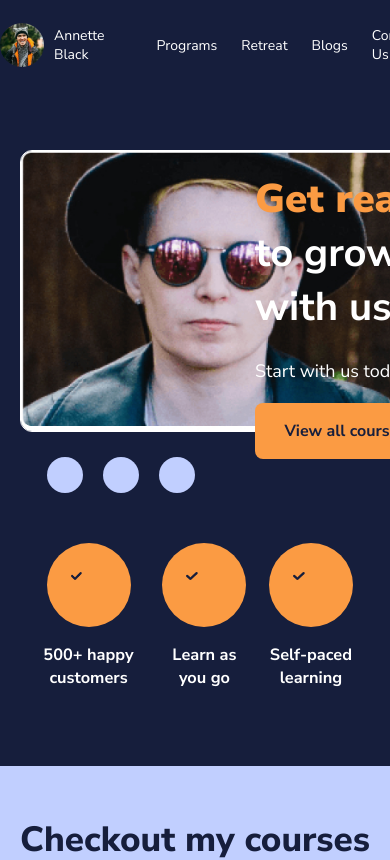
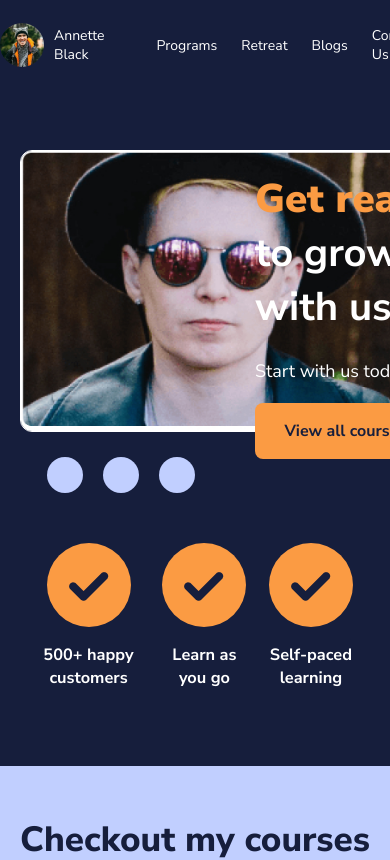
Before and after one commit to jigyasudhingra/qoohoo-task, a React (Create React App) app: page / in a window 390 px wide. Shown: the top 860 px of the page. Built offline with nearby package versions, Linux system fonts and the light colour scheme.

Commit message:
Fixed tick responsiveness in yellow ball

```diff
--- a/src/components/FilledCircle.js
+++ b/src/components/FilledCircle.js
@@ -1,7 +1,8 @@
 import React from "react";
+import BLUE_TICK from "../assets/BlueTick.png";
 
 const FilledCircle = (props) => {
-  const { circleColor, width, height } = props;
+  const { circleColor, width, height, tick } = props;
   return (
     <div
       style={{
@@ -10,7 +11,17 @@ const FilledCircle = (props) => {
         width: width,
         height: height,
       }}
-    />
+    >
+      {tick && (
+        <img
+          style={{
+            marginTop: "35%",
+          }}
+          src={BLUE_TICK}
+          alt="blue-tick"
+        />
+      )}
+    </div>
   );
 };
 
--- a/src/components/HeroContent/HeroContent.js
+++ b/src/components/HeroContent/HeroContent.js
@@ -77,8 +77,9 @@ const HeroContent = () => {
               circleColor="#fb9b43"
               width={84}
               height={84}
+              tick
             />
-            <img
+            {/* <img
               style={{
                 position: "absolute",
                 marginTop: -55,
@@ -87,7 +88,7 @@ const HeroContent = () => {
               }}
               src={BLUE_TICK}
               alt="blue-tick"
-            />
+            /> */}
             <h3>{i.text}</h3>
           </div>
         ))}
```
